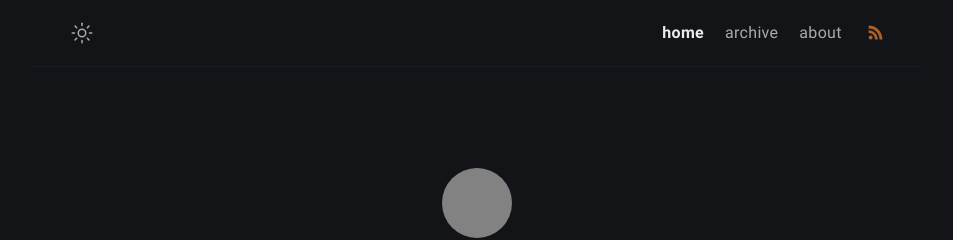
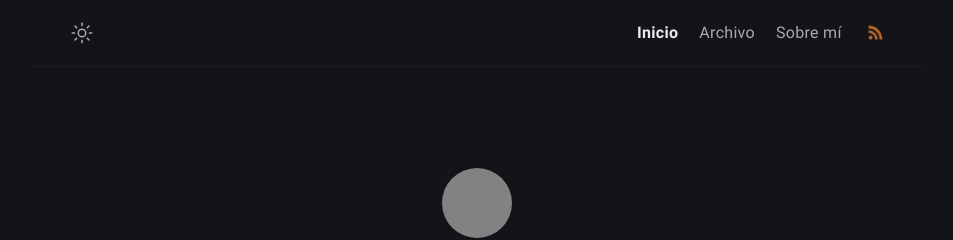
Before and after one commit to crivmar/Jekyll, a Jekyll site: the page built from index.md, in a window 1280 px wide. Shown: the top 240 px of the page, without its empty margins (163-1116 px from the left). Built offline with Jekyll 4.4.1, drawn with Linux system fonts in a browser that asks for light colours; grey boxes are pictures that could not be loaded.

Commit message:
Cambiado los nombres para que fueran en español

```diff
--- a/_data/menus.yml
+++ b/_data/menus.yml
@@ -1,12 +1,12 @@
-- title: home
+- title: Inicio
   url: /
   external: false
 
-- title: archive
+- title: Archivo
   url: /archive/
   external: false
 
-- title: about
+- title: Sobre mí
   url: /about/
   external: false # set true if you using external link, see below
 
```
